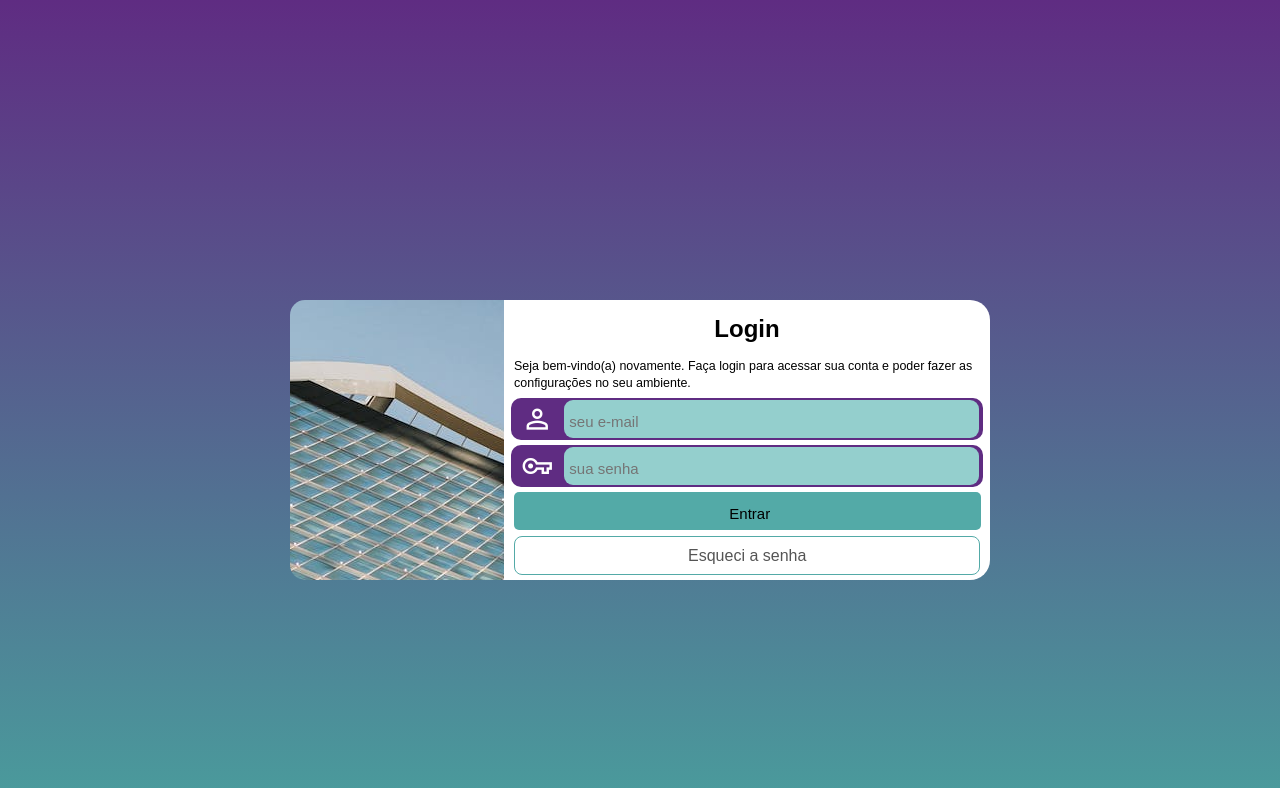
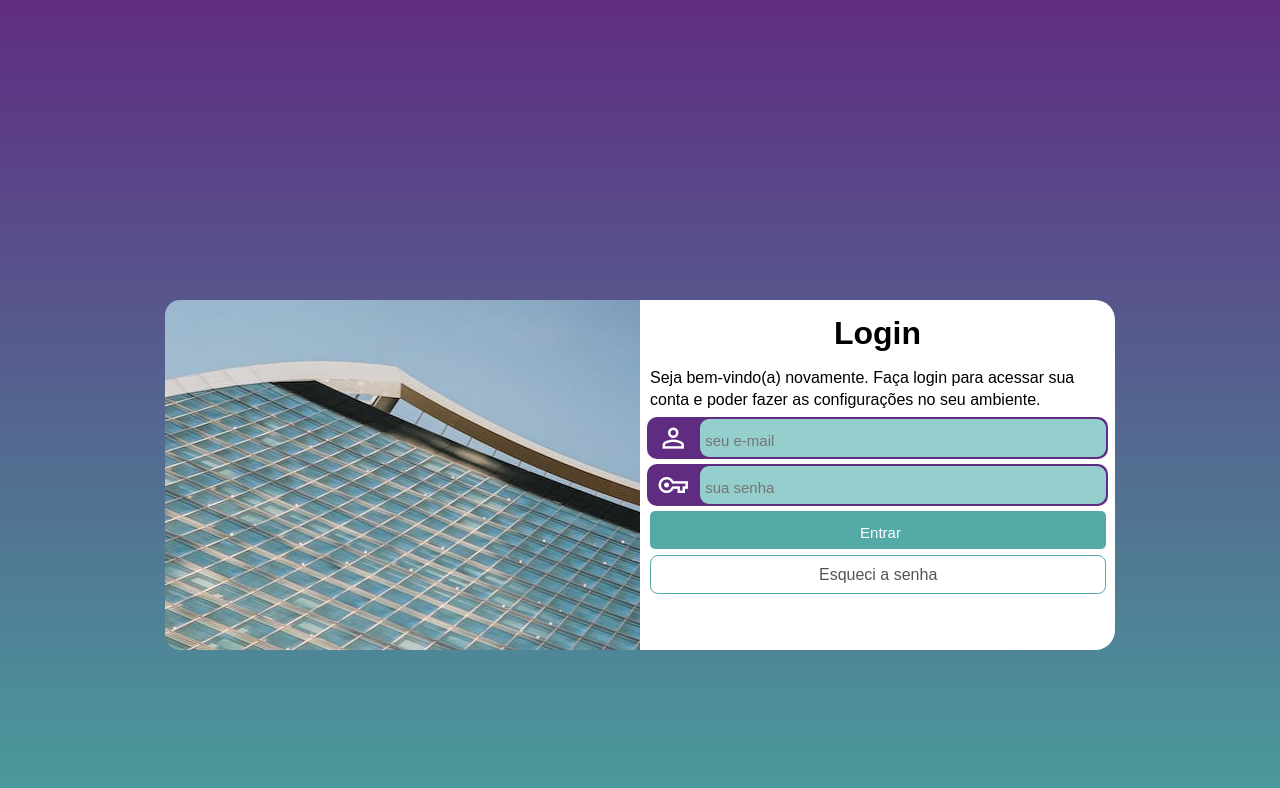
Before and after one commit to richardxav/projeto-login, a plain HTML site: page index.html in a window 1280 px wide. Drawn offline with nearby package versions, Linux system fonts and the light colour scheme.

Commit message:
finalizei minha versão

```diff
--- a/estilos/media-querie.css
+++ b/estilos/media-querie.css
@@ -38,5 +38,29 @@
 }
 
 @media (min-width: 1024px) {
+    section {
+        width: 950px;
+        height: 350px;
+    }
 
+    div#img {
+        width: 475px;
+        height: 350px;
+    }
+
+    div#formulario {
+        width: 475px;
+    }
+
+    div#formulario h1 {
+        font-size: 2em;
+    }
+
+    div#formulario p {
+        font-size: 1em;
+    }
+
+    a {
+        padding: 10px 168px;
+    }
 }
--- a/estilos/style.css
+++ b/estilos/style.css
@@ -78,6 +78,7 @@ div input {
 
 input#botao {
     background-color: #53AAA7;
+    color: white;
     width: 92%;
     margin: auto;
     margin: 5px 0px 17px 10px;
```
